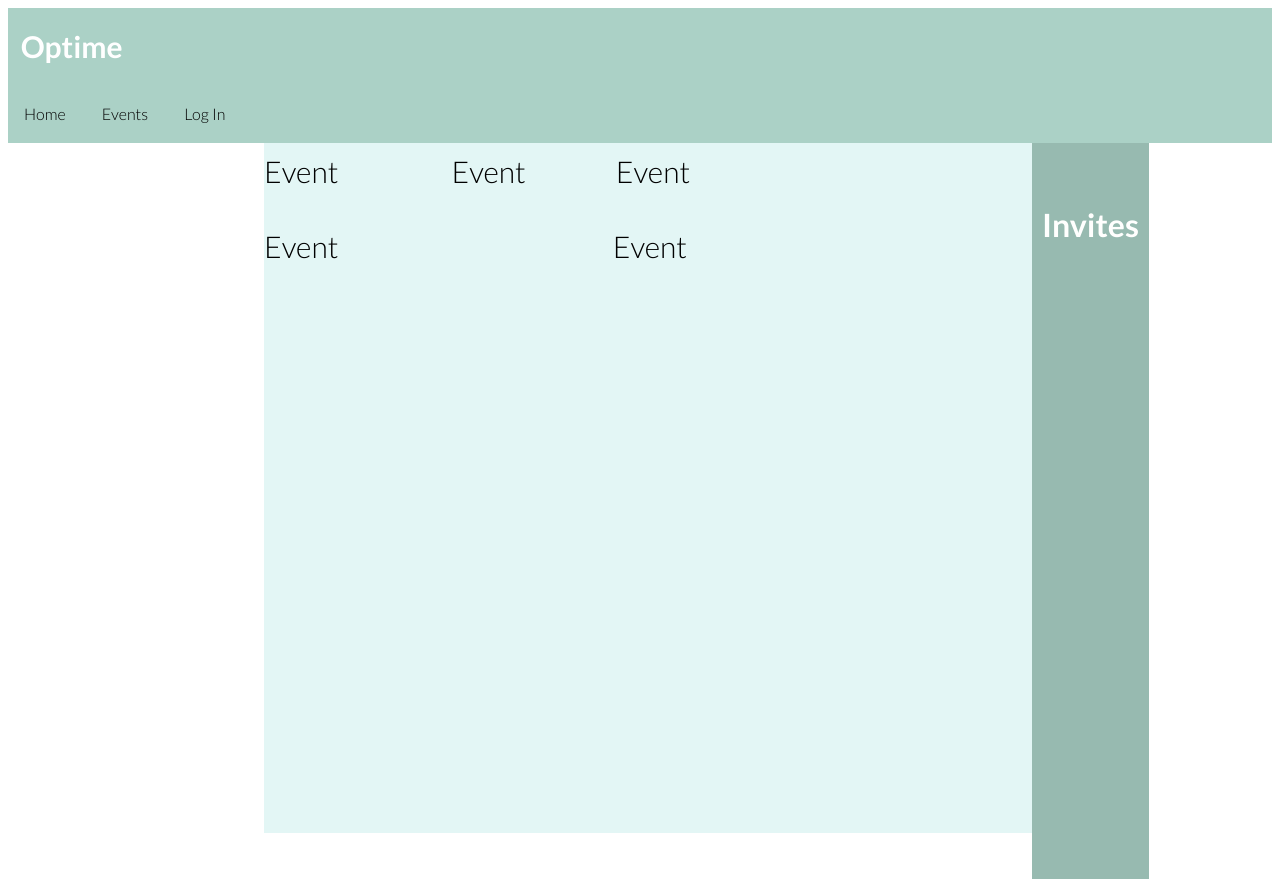
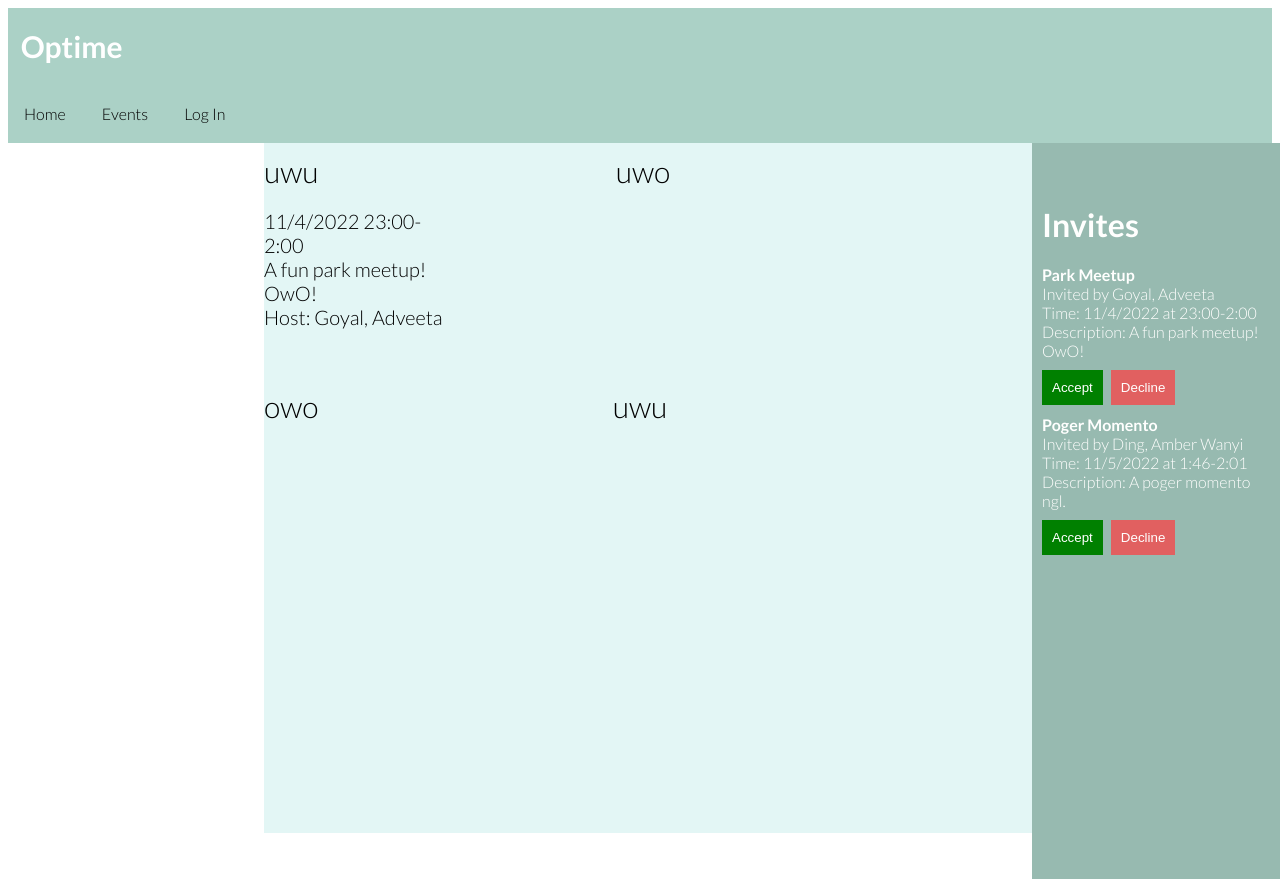
Before and after one commit to InfinityChicken/OptimeSource, a website: page main/index.html in a window 1280 px wide. Drawn offline with Linux system fonts and the light colour scheme.

Commit message:
jkkj
kjn

```diff
--- a/main/index.html
+++ b/main/index.html
@@ -18,11 +18,11 @@
         <a href="login.html" id="logindisplay">Log In</a>
     </div>
     <div style="width: 60%; text-align: left" class="eventsection"> <!-- Event Section -->
-        <div id="event1" class="event" style="width: 24%; display: inline-block;"> Event</div>
-        <div id="event2" class="event" style="width: 21%; display: inline-block;"> Event</div>
-        <div id="event3" class="event" style="width: 35%; display: inline-block;"> Event</div>
-        <div id="event4" class="event" style="width: 45%; display: inline-block; margin-top: 5%;"> Event</div>
-        <div id="event5" class="event" style="width: 38%; display: inline-block; margin-top: 5%;"> Event</div>
+        <div id="event1" class="event" style="width: 24%; display: inline-block;"></div>
+        <div id="event1" class="event" style="width: 21%; display: inline-block;"></div>
+        <div id="event3" class="event" style="width: 35%; display: inline-block;"></div>
+        <div id="event4" class="event" style="width: 45%; display: inline-block; margin-top: 5%;"></div>
+        <div id="event5" class="event" style="width: 38%; display: inline-block; margin-top: 5%;"></div>
     </div>
     <div style="background-color: #97bab0;" class="rsvps">
         <h1>Invites</h1>
--- a/main/script.js
+++ b/main/script.js
@@ -46,13 +46,13 @@ var rsvps = [
 var upcoming = [
     {
         id: 1,
-        name: "Park Meetup",
+        name: "uwu",
         start: 1670194800000,
         end: 1670205600000,
         localStatus: 2, // 0: No, 1: Maybe, 2: Yes, null: Unanswered. Only display events with 1 or 2
         description: "A fun park meetup! OwO!",
         host: "Goyal, Adveeta"
-    }
+    },
     {
         id: 2,
         name: "Poger Momento",
@@ -98,10 +98,11 @@ if (upcoming.length == 0) {
     startTime = `${start.getHours()}:${start.getMinutes()<10?"0":""}${start.getMinutes().toString()}`
     endTime = `${finish.getHours()}:${finish.getMinutes()<10?"0":""}${finish.getMinutes().toString()}`
     event1.innerHTML=`${upcoming[0].name}<br><p style="font-size: 20px;">${date} ${startTime}-${endTime}<br>${upcoming[0].description}<br>Host: ${upcoming[0].host}</p>`
+
 }
 if (upcoming.length < 5) {
-    document.querySelector('#event5').innerHTML = ":("
-    if (upcoming.length < 4) document.querySelector('#event4').innerHTML = ":("
-    if (upcoming.length < 3) document.querySelector('#event3').innerHTML = ":("
-    if (upcoming.length < 2) document.querySelector('#event2').innerHTML = ":("
+    document.querySelector('#event5').innerHTML = "uwu"
+    if (upcoming.length < 4) document.querySelector('#event4').innerHTML = "owo"
+    if (upcoming.length < 3) document.querySelector('#event3').innerHTML = "uwo"
+    if (upcoming.length < 2) document.querySelector('#event2').innerHTML = "qwq"
 }
```
